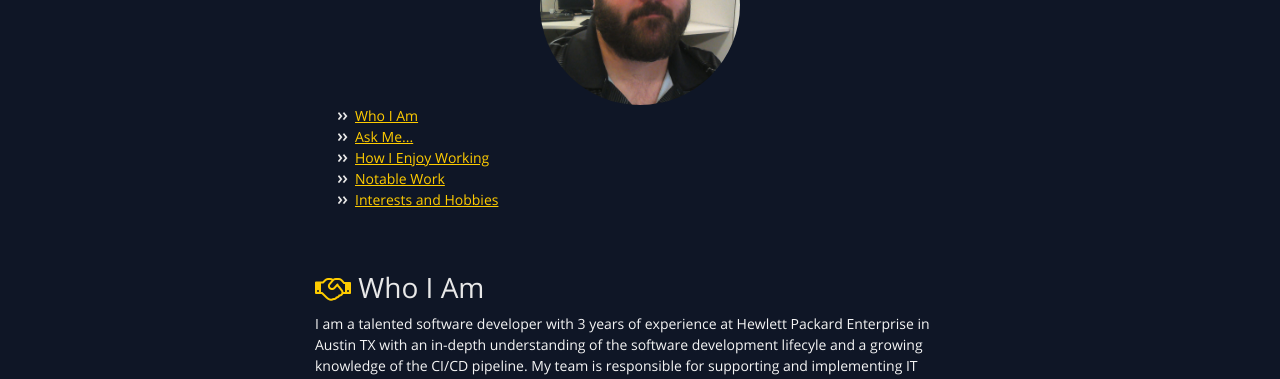
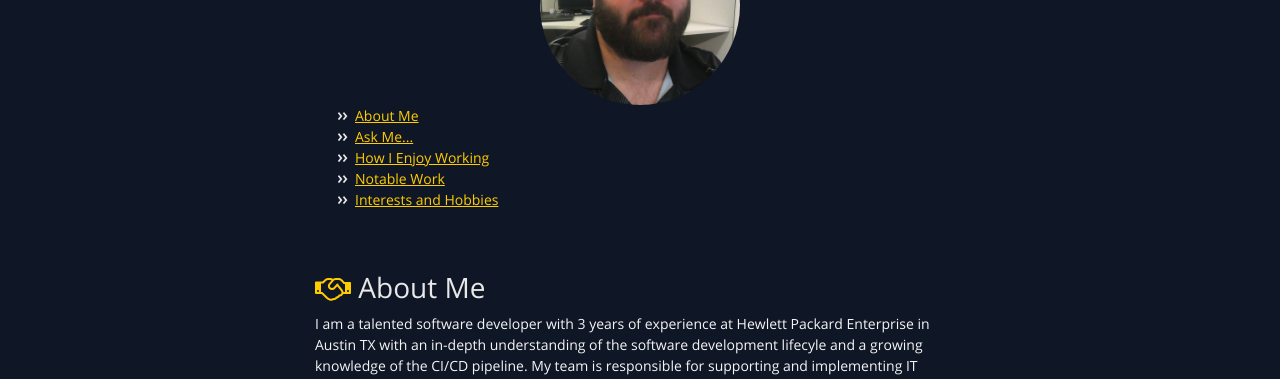
Before and after one commit to acouvion/acouvion.github.io, a Jekyll site: the page built from index.html, in a window 1280 px wide and 900 px high. Shown: the part 392-771 px from the top of the window. Built offline with Jekyll 4.4.1, drawn with Linux system fonts in a browser that asks for light colours.

Commit message:
changing stuff

```diff
--- a/index.html
+++ b/index.html
@@ -31,7 +31,7 @@ subtitle: myGithubPage
     <img src="{{ site.baseurl }}/images/croppedPicture.png" alt="pictureStuff" style="border-radius:50%; display:block; margin:auto;" width="200" height="200">
 
     <ul><!-- Table of Contents -->
-      <li><a href="#who-i-am">Who I Am</a></li>
+      <li><a href="#who-i-am">About Me</a></li>
       <li><a href="#ask-me">Ask Me...</a></li>
       <li><a href="#how-i-enjoy-working">How I Enjoy Working</a></li>
       <li><a href="#notable-work">Notable Work</a></li>
@@ -40,7 +40,7 @@ subtitle: myGithubPage
 
     <br>
     <br>
-    <h1><a id="who-i-am" class="anchor" href="#who-i-am" aria-hidden="true"><span aria-hidden="true" class="octicon octicon-link"></span><i class="fa fa-handshake-o" aria-hidden="true"></i></a> Who I Am</h1>
+    <h1><a id="About Me" class="anchor" href="#who-i-am" aria-hidden="true"><span aria-hidden="true" class="octicon octicon-link"></span><i class="fa fa-handshake-o" aria-hidden="true"></i></a> About Me</h1>
     <p>I am a talented software developer with 3 years of experience at Hewlett Packard Enterprise in Austin TX with an in-depth understanding of the software development lifecyle and a growing knowledge of the CI/CD pipeline. My team is responsible for supporting and implementing IT solutions to HPE employees worldwide utilizing the latest technologies and incorporating new methodologies that are quickly gaining popularity in the industry such as dev-ops, chat-ops and agile project management.</p>
     <p>With this team I have exposed myself to a large variety of tools and resources allowing me to increase my knowledge in the field and really discover my value as a developer. During my tenure at HPE I have had the chance to work with multiple coding languages like Java, C#, Python, Bash and html. I have also been able to master database manipulation with MSSQL and gain a detailed understanding of the Linux infrastructure.</p>
 	<br>
```
